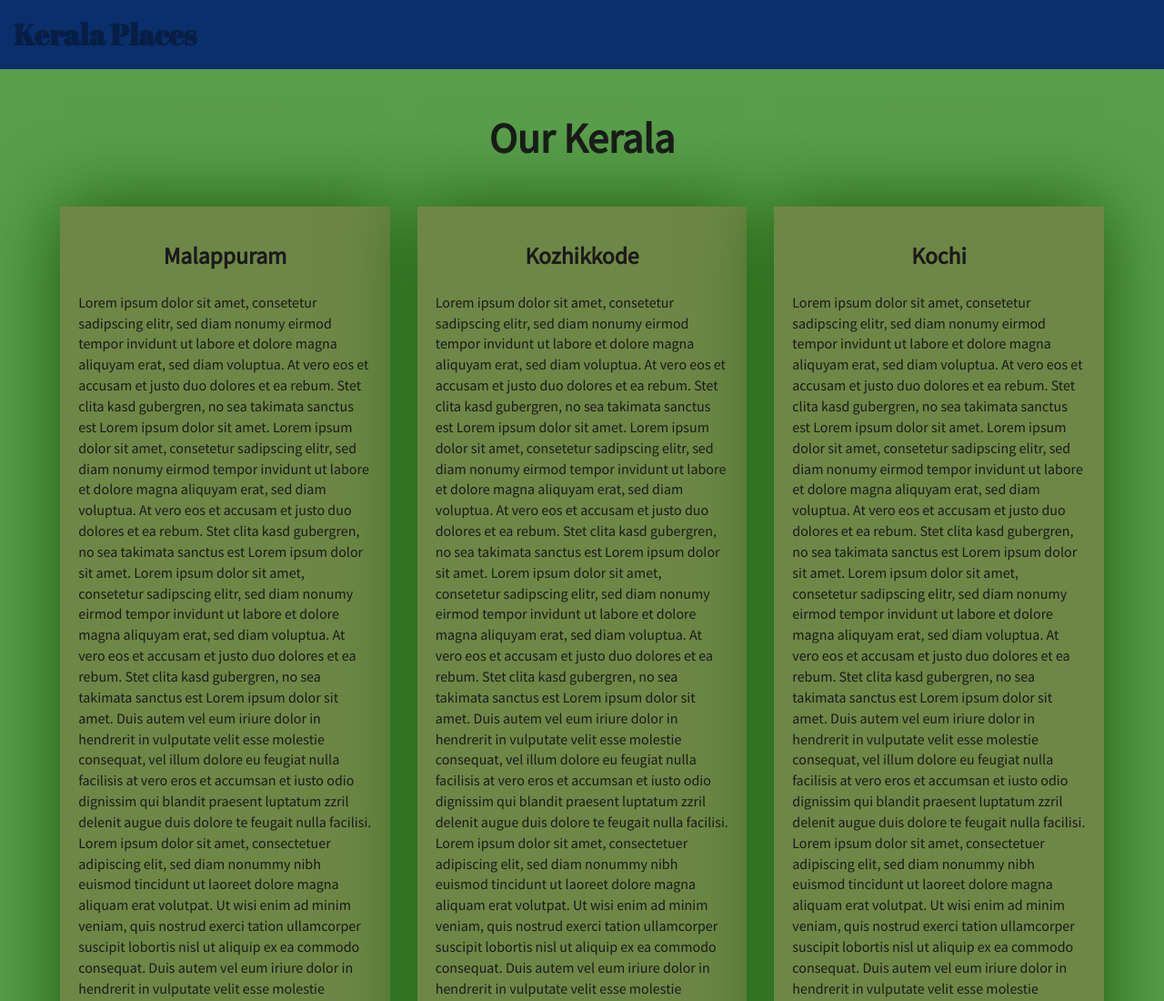
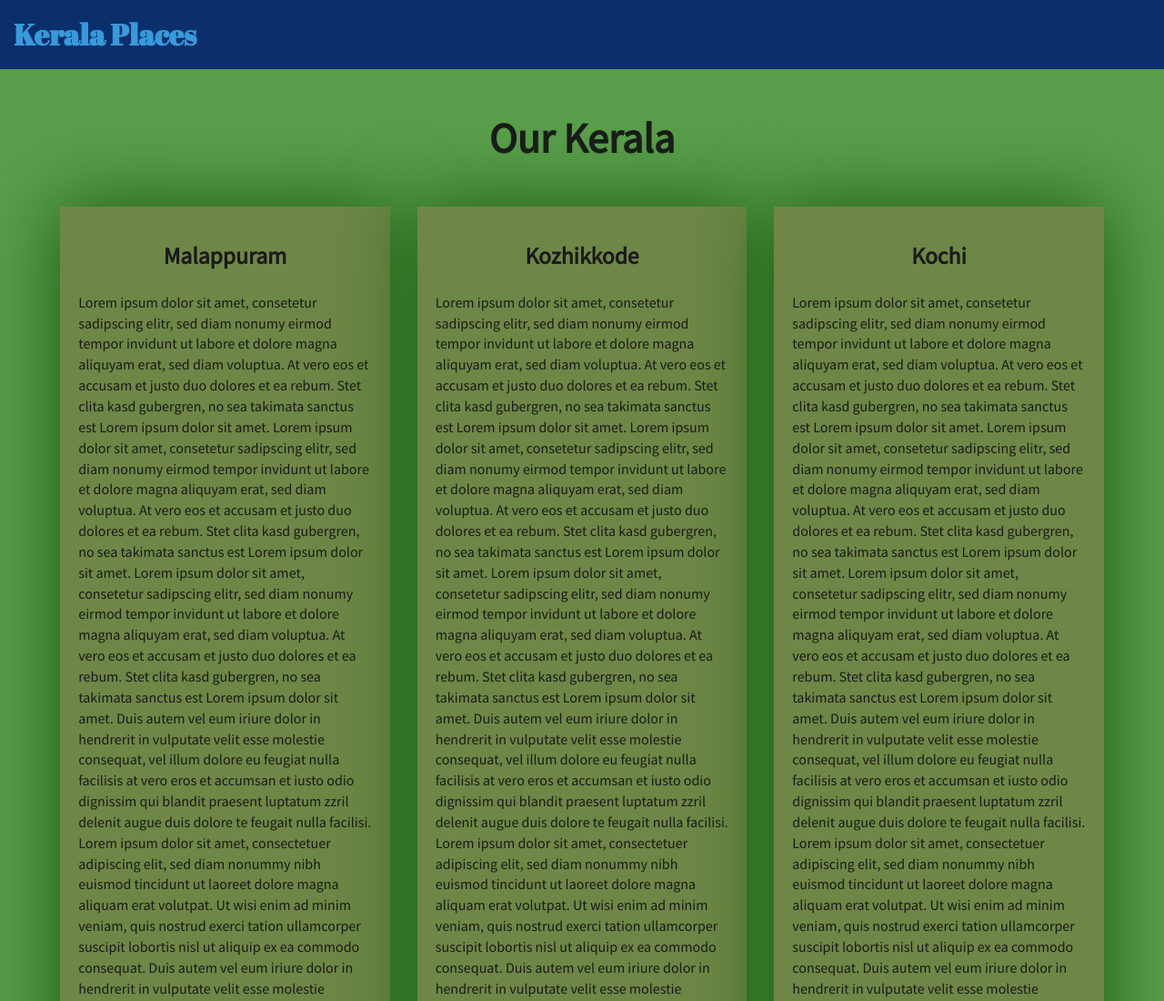
Before and after one commit to safafmohammed/psychic-giggle, a plain HTML site: page module3-solution/index.html in a window 1280 px wide. Shown: the top 1100 px of the page at 91% size. Drawn offline with Linux system fonts and the light colour scheme.

Commit message:
Update styles.css

```diff
--- a/module3-solution/css/styles.css
+++ b/module3-solution/css/styles.css
@@ -33,7 +33,7 @@ body {
 }
 
 .navbar-brand h1 {
-    color: #071f45;
+    color: #379adb;
     font-family: 'Abril Fatface', cursive;
     font-weight: bolder;
     font-size: 1.8em;
```
